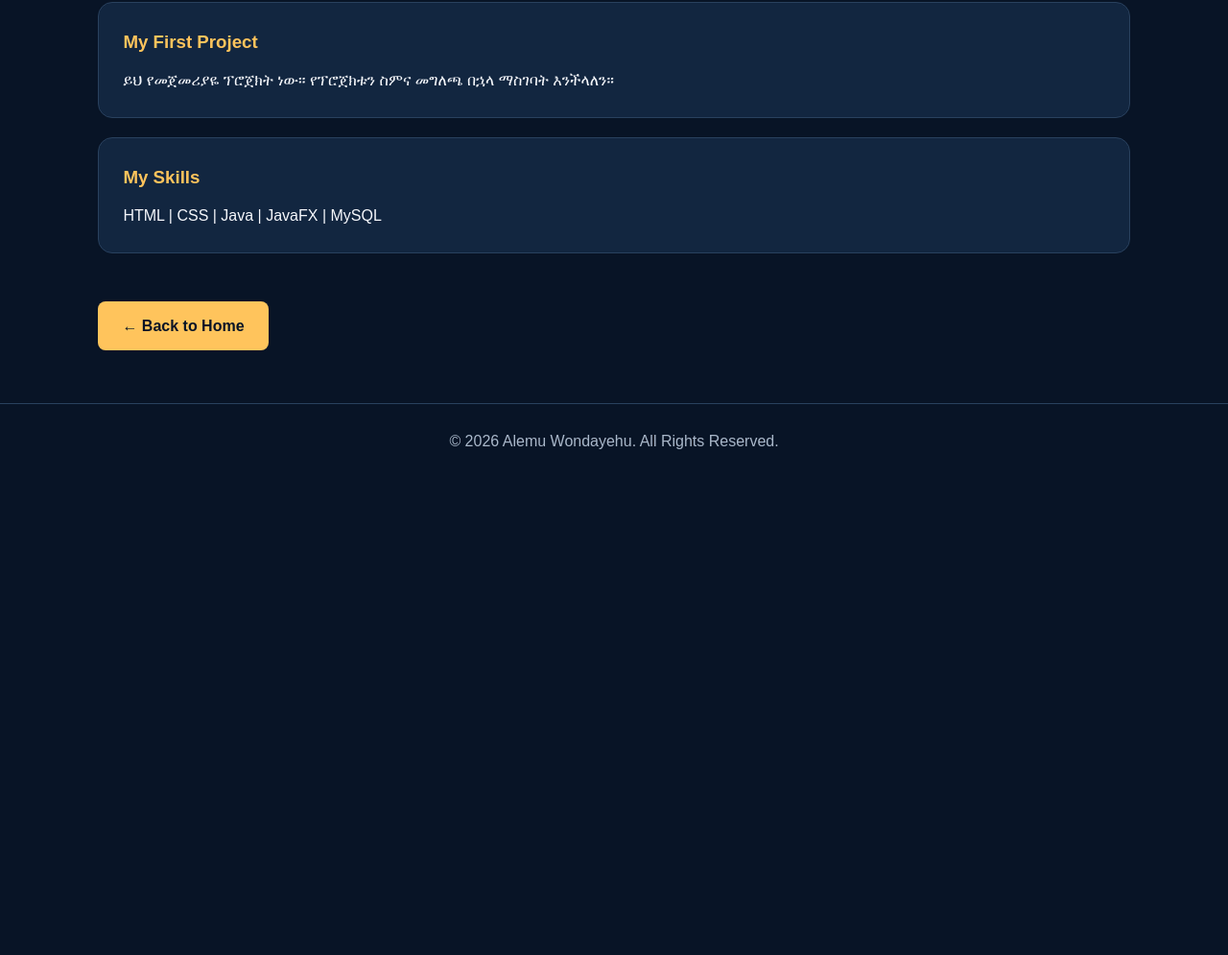
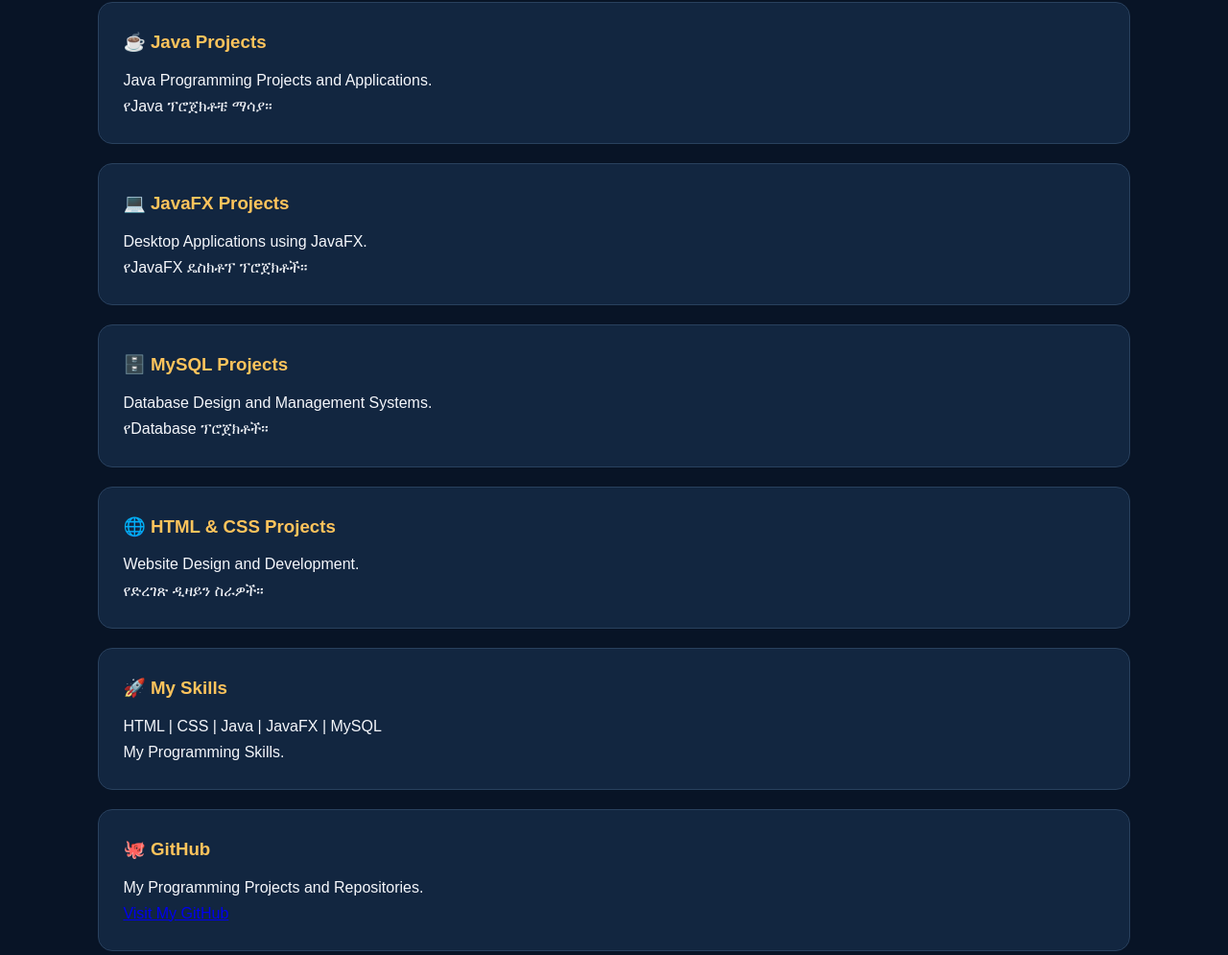
Before and after one commit to wondayehualemu-dev/Alemu-u-project, a plain HTML site: page alemu-project.html in a window 1280 px wide. Shown: the part 529-1524 px from the top of the page at 96% size. Before the commit the page ends 1027 px from the top, so only its background shows below. Drawn offline with Linux system fonts and the light colour scheme.

Commit message:
Update alemu-project.html

```diff
--- a/alemu-project.html
+++ b/alemu-project.html
@@ -134,25 +134,52 @@ footer {
         </a>
     </section>
 
+
 <h2 class="section-title">የእኔ ፕሮጀክቶች</h2>
 
 <div class="project-card">
-        <h3>My First Project</h3>
-        <p>
-            ይህ የመጀመሪያዬ ፕሮጀክት ነው።
-            የፕሮጀክቱን ስምና መግለጫ
-            በኋላ ማስገባት እንችላለን።
-        </p>
+    <h3>☕ Java Projects</h3>
+    <p>Java Programming Projects and Applications.</p>
+    <p>የJava ፕሮጀክቶቼ ማሳያ።</p>
 </div>
 
 <div class="project-card">
-        <h3>My Skills</h3>
+    <h3>💻 JavaFX Projects</h3>
+    <p>Desktop Applications using JavaFX.</p>
+    <p>የJavaFX ዴስክቶፕ ፕሮጀክቶች።</p>
+</div>
+
+<div class="project-card">
+    <h3>🗄️ MySQL Projects</h3>
+    <p>Database Design and Management Systems.</p>
+    <p>የDatabase ፕሮጀክቶች።</p>
+</div>
+
+<div class="project-card">
+    <h3>🌐 HTML & CSS Projects</h3>
+    <p>Website Design and Development.</p>
+    <p>የድረገጽ ዲዛይን ስራዎች።</p>
+</div>
+
+<div class="project-card">
+    <h3>🚀 My Skills</h3>
     <p>HTML | CSS | Java | JavaFX | MySQL</p>
+    <p>My Programming Skills.</p>
+</div>
+
+<div class="project-card">
+    <h3>🐙 GitHub</h3>
+    <p>My Programming Projects and Repositories.</p>
+    <a href="https://github.com/wondayehualemu-dev"
+       target="_blank">
+       Visit My GitHub
+    </a>
 </div>
 
 <a href="index.html" class="back">
     ← Back to Home
 </a>
+
 
 </div>
 
```
Lines whose indentation alone changed are shown as unchanged.
